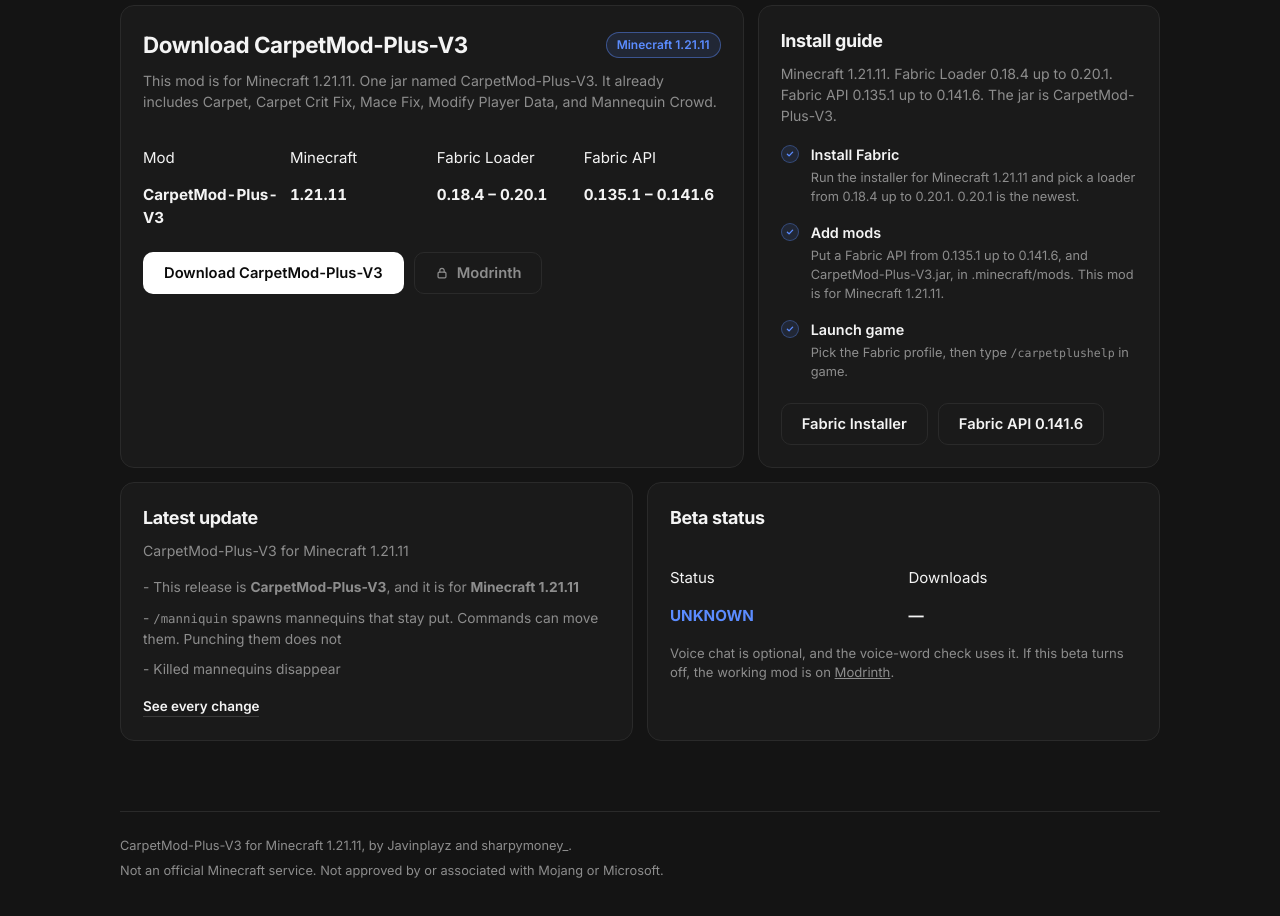
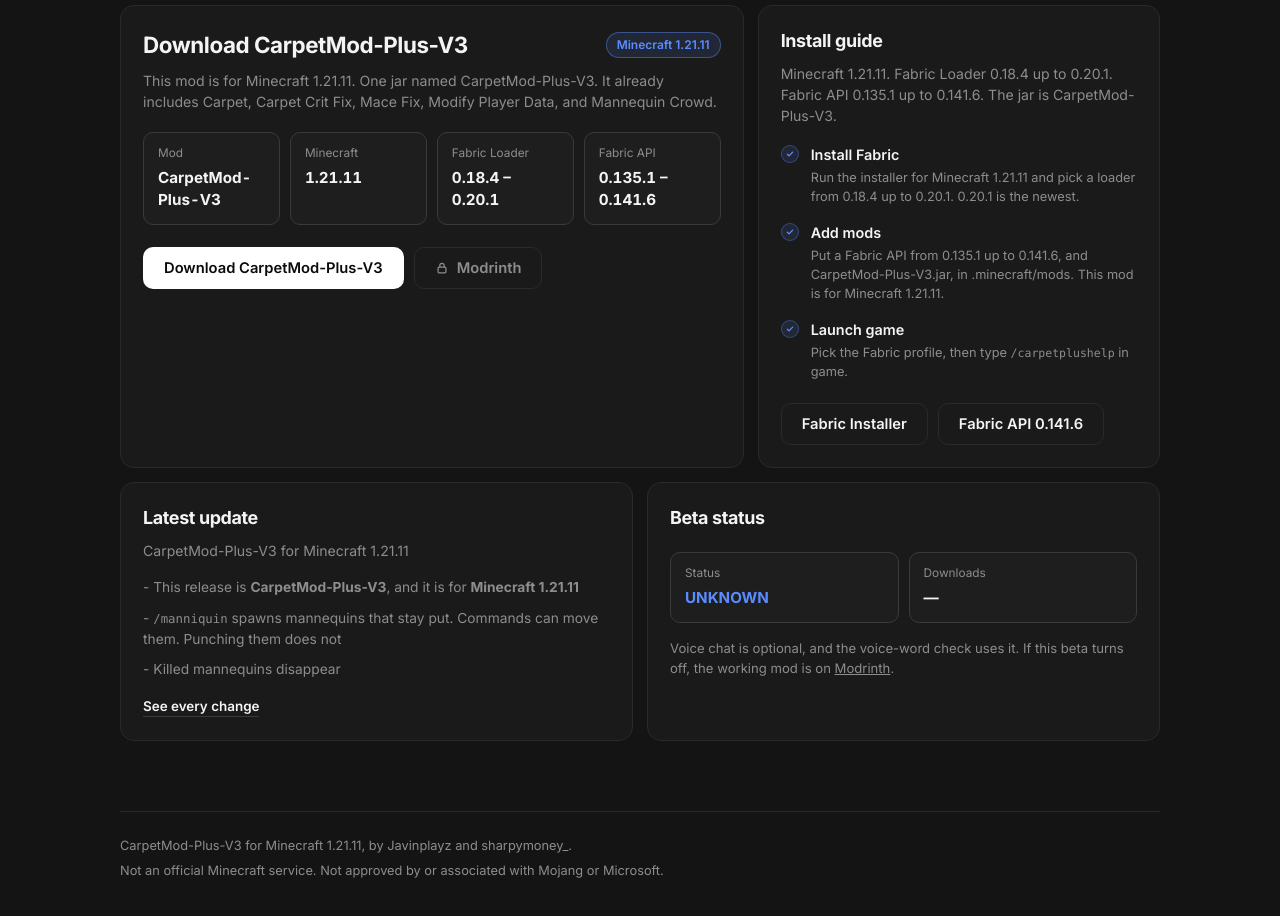
Before and after one commit to notjavindra/carpetplus-site, a plain HTML site: page index.html in a window 1280 px wide. Shown: the part 1020-1936 px from the top of the page. Drawn offline with Linux system fonts and the light colour scheme; no server answers.

Commit message:
Restore the outline on the info boxes.
Co-authored-by: Cursor <cursoragent@cursor.com>

```diff
--- a/css/site.css
+++ b/css/site.css
@@ -408,8 +408,10 @@ code {
 
 .tiles-two { grid-template-columns: 1fr 1fr; }
 .tiles-four { grid-template-columns: repeat(4, 1fr); }
+
+.tile {
 	padding: 12px 14px;
-	border: 1px solid var(--line);
+	border: 1px solid var(--line-strong);
 	border-radius: 10px;
 	background: var(--tile);
 }
--- a/index.html
+++ b/index.html
@@ -12,7 +12,7 @@
 	<link rel="preconnect" href="https://fonts.googleapis.com">
 	<link rel="preconnect" href="https://fonts.gstatic.com" crossorigin>
 	<link href="https://fonts.googleapis.com/css2?family=Inter:wght@400;500;600;700;800&display=swap" rel="stylesheet">
-	<link rel="stylesheet" href="css/site.css?v=11">
+	<link rel="stylesheet" href="css/site.css?v=12">
 	<script>
 		try {
 			var theme = localStorage.getItem("carpetplus-theme");
```
Also changed, not shown: clicks.html (+1 -1 lines).
